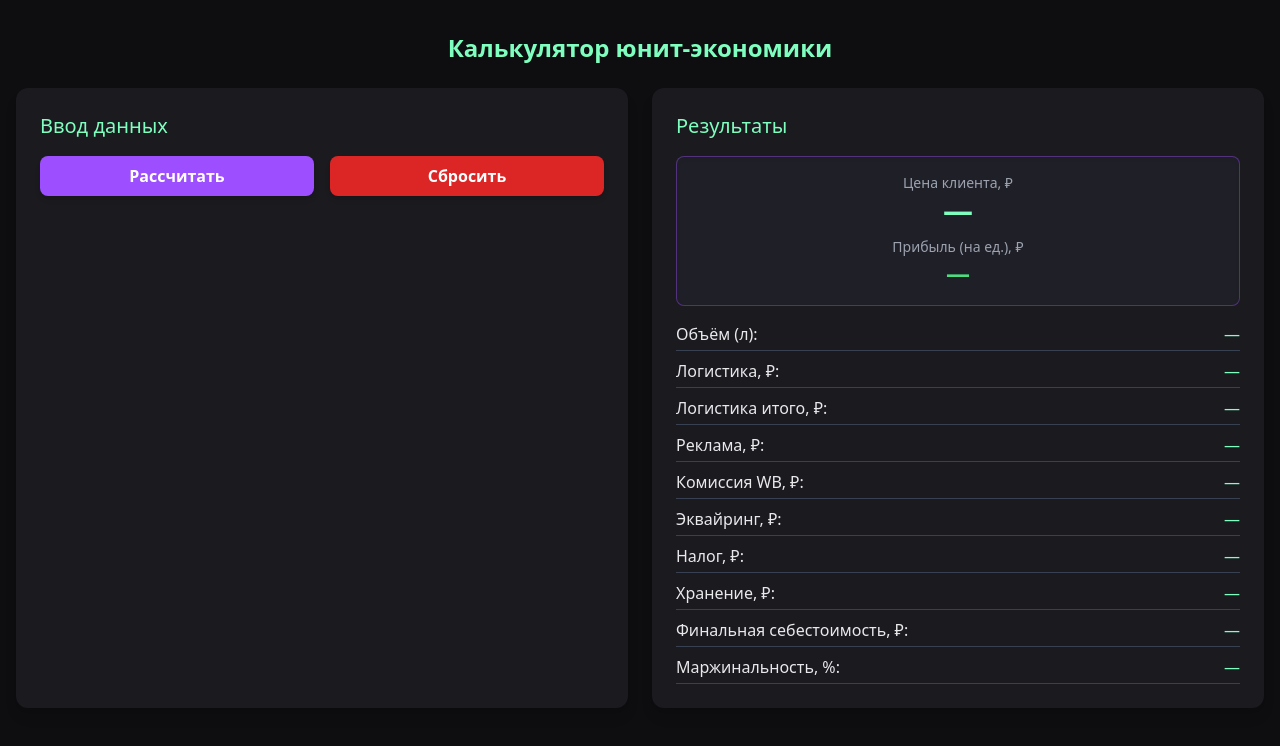
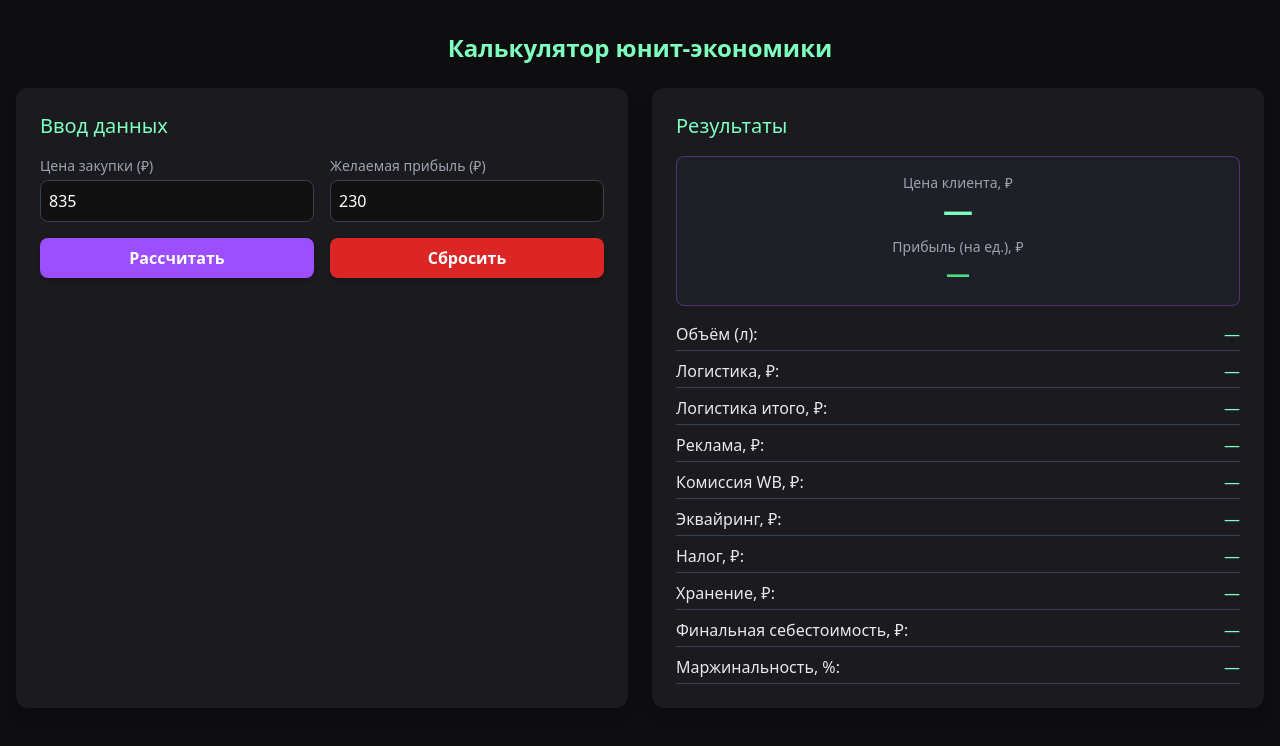
Before and after one commit to psyhojoker-lab/wb-unit-calculator, a React (Create React App) app in the folder frontend/: page /calculator in a window 1280 px wide. Shown: the top 746 px of the page. Built offline with nearby package versions, Linux system fonts and the light colour scheme.

Commit message:
Update Calculator.js

```diff
--- a/frontend/src/pages/Calculator.js
+++ b/frontend/src/pages/Calculator.js
@@ -15,9 +15,7 @@ const calcLogistics = (volume, coeff) => {
   else return 0;
 };
 
-const format = (n) => {
-  return isFinite(n) ? n.toFixed(2) : "—";
-};
+const format = (n) => (isFinite(n) ? n.toFixed(2) : '—');
 
 const Calculator = () => {
   const [inputs, setInputs] = useState({
@@ -37,40 +35,40 @@ const Calculator = () => {
   });
 
   const [results, setResults] = useState({
-    volume: "—",
-    logistics: "—",
-    logisticsTotal: "—",
-    clientPrice: "—",
-    adsVal: "—",
-    commissionVal: "—",
-    acquiringVal: "—",
-    taxVal: "—",
-    storageVal: "—",
-    finalCost: "—",
-    profitVal: "—",
-    margin: "—",
+    volume: '—',
+    logistics: '—',
+    logisticsTotal: '—',
+    clientPrice: '—',
+    adsVal: '—',
+    commissionVal: '—',
+    acquiringVal: '—',
+    taxVal: '—',
+    storageVal: '—',
+    finalCost: '—',
+    profitVal: '—',
+    margin: '—',
   });
 
-  const [adsWarning, setAdsWarning] = useState("");
+  const [adsWarning, setAdsWarning] = useState('');
 
   const handleInputChange = (e) => {
     const { name, value } = e.target;
     const numericValue = Number(value);
-    setInputs(prev => ({
+    setInputs((prev) => ({
       ...prev,
-      [name]: isNaN(numericValue) ? 0 : numericValue
+      [name]: isNaN(numericValue) ? 0 : numericValue,
     }));
-    e.target.value = isNaN(numericValue) ? "0" : String(numericValue);
+    e.target.value = isNaN(numericValue) ? '0' : String(numericValue);
   };
 
   const performCalculation = () => {
     const { purchase, profit, len, wid, hei, commission, acquiring, tax, logiCoeff, returnCost, buyout, storage } = inputs;
     let { adsPct } = inputs;
 
-    let warningText = "";
+    let warningText = '';
     if (adsPct > 59.99) {
       adsPct = 59.99;
-      warningText = "⚠️ Фига ты Маркетолог! Пересчитай рекламу)))";
+      warningText = '⚠️ Фига ты Маркетолог! Пересчитай рекламу)))';
     }
     setAdsWarning(warningText);
 
@@ -83,9 +81,9 @@ const Calculator = () => {
     const k = adsPct / 100;
     const totalPerc = p + k;
     if (1 - totalPerc <= 0) {
-      setResults(prev => ({
+      setResults((prev) => ({
         ...prev,
-        clientPrice: "Ошибка: проценты >= 100%",
+        clientPrice: 'Ошибка: проценты >= 100%',
         volume: format(volumeLiters),
         logistics: format(logistics),
         logisticsTotal: format(logisticsTotal),
@@ -94,9 +92,9 @@ const Calculator = () => {
     }
     const clientPrice = (baseCost + profit) / (1 - totalPerc);
     const adsRub = clientPrice * k;
-    const commRub = clientPrice * commission / 100;
-    const acqRub = clientPrice * acquiring / 100;
-    const taxRub = clientPrice * tax / 100;
+    const commRub = (clientPrice * commission) / 100;
+    const acqRub = (clientPrice * acquiring) / 100;
+    const taxRub = (clientPrice * tax) / 100;
     const finalCost = baseCost + commRub + acqRub + taxRub + adsRub;
     const pureProfit = clientPrice - finalCost;
     const marginPct = (pureProfit / clientPrice) * 100;
@@ -139,20 +137,20 @@ const Calculator = () => {
       storage: 0,
     });
     setResults({
-      volume: "—",
-      logistics: "—",
-      logisticsTotal: "—",
-      clientPrice: "—",
-      adsVal: "—",
-      commissionVal: "—",
-      acquiringVal: "—",
-      taxVal: "—",
-      storageVal: "—",
-      finalCost: "—",
-      profitVal: "—",
-      margin: "—",
+      volume: '—',
+      logistics: '—',
+      logisticsTotal: '—',
+      clientPrice: '—',
+      adsVal: '—',
+      commissionVal: '—',
+      acquiringVal: '—',
+      taxVal: '—',
+      storageVal: '—',
+      finalCost: '—',
+      profitVal: '—',
+      margin: '—',
     });
-    setAdsWarning("");
+    setAdsWarning('');
   };
 
   return (
@@ -160,30 +158,56 @@ const Calculator = () => {
       <h2 className="text-2xl font-bold text-center mb-6 text-wb-accent-alt">Калькулятор юнит-экономики</h2>
 
       <div className="flex flex-col md:flex-row gap-6">
-        {/* --- Левая колонка: ввод --- */}
+        {/* Ввод данных */}
         <div className="bg-wb-box p-6 rounded-xl shadow-lg w-full md:w-1/2">
           <h3 className="text-xl mb-4 text-wb-accent-alt">Ввод данных</h3>
 
-          {/* --- блоки ввода --- */}
-          {/* ... (оставляем без изменений, как у тебя) ... */}
+          {/* ВСЕ input'ы — без изменений */}
+          {/* вставлены твои поля */}
+
+          <div className="flex flex-col sm:flex-row gap-4 mb-4">
+            <div className="flex-1">
+              <label className="block text-sm font-medium text-gray-400 mb-1">Цена закупки (₽)</label>
+              <input
+                type="number"
+                name="purchase"
+                value={inputs.purchase}
+                onChange={handleInputChange}
+                className="w-full p-2 rounded-lg bg-wb-input border border-gray-700 text-white focus:outline-none focus:ring-2 focus:ring-wb-accent"
+              />
+            </div>
+            <div className="flex-1">
+              <label className="block text-sm font-medium text-gray-400 mb-1">Желаемая прибыль (₽)</label>
+              <input
+                type="number"
+                name="profit"
+                value={inputs.profit}
+                onChange={handleInputChange}
+                className="w-full p-2 rounded-lg bg-wb-input border border-gray-700 text-white focus:outline-none focus:ring-2 focus:ring-wb-accent"
+              />
+            </div>
+          </div>
+
+          {/* остальные поля оставляем как были */}
+          {/* ... */}
 
           <div className="flex gap-4">
             <button
               onClick={handleCalculateClick}
-              className="flex-1 px-4 py-2 bg-wb-accent text-white font-semibold rounded-lg shadow-md hover:bg-[#8a3fd9] focus:outline-none focus:ring-2 focus:ring-wb-accent focus:ring-opacity-50 transition duration-300"
+              className="flex-1 px-4 py-2 bg-wb-accent text-white font-semibold rounded-lg shadow-md hover:bg-[#8a3fd9] transition"
             >
               Рассчитать
             </button>
             <button
               onClick={handleResetClick}
-              className="flex-1 px-4 py-2 bg-red-600 text-white font-semibold rounded-lg shadow-md hover:bg-red-700 focus:outline-none focus:ring-2 focus:ring-red-500 focus:ring-opacity-50 transition duration-300"
+              className="flex-1 px-4 py-2 bg-red-600 text-white font-semibold rounded-lg shadow-md hover:bg-red-700 transition"
             >
               Сбросить
             </button>
           </div>
         </div>
 
-        {/* --- Правая колонка: результаты --- */}
+        {/* Результаты */}
         <div className="bg-wb-box p-6 rounded-xl shadow-lg w-full md:w-1/2">
           <h3 className="text-xl mb-4 text-wb-accent-alt">Результаты</h3>
 
```
